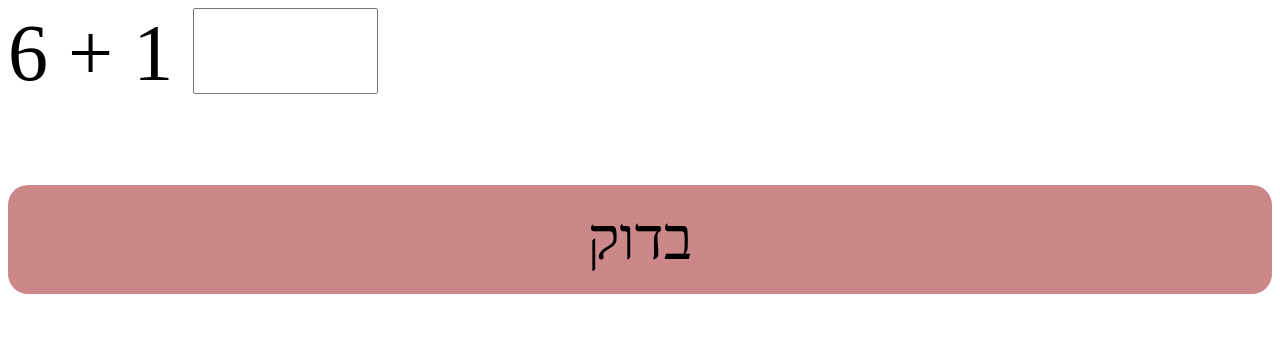
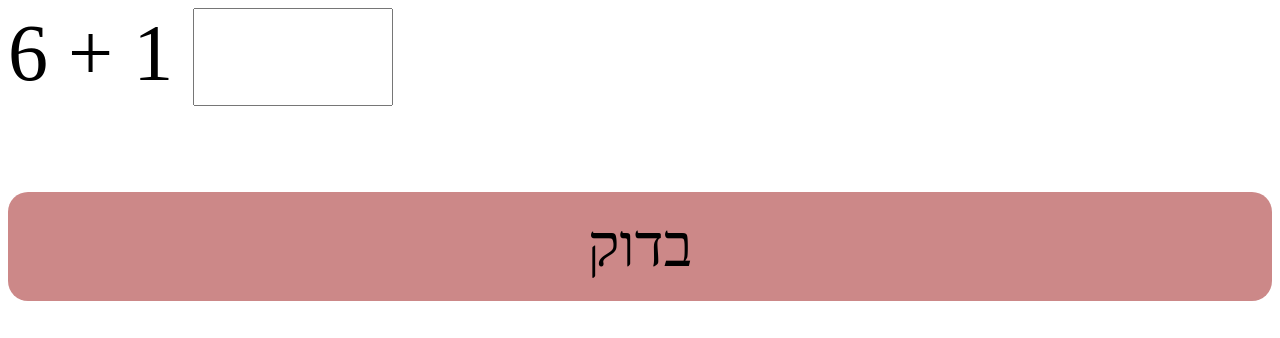
Before and after one commit to geymed/abmath, a plain HTML site: page index.html in a window 1280 px wide. Drawn offline with nearby package versions, Linux system fonts and the light colour scheme.

Commit message:
some more input styling

```diff
--- a/static/style.css
+++ b/static/style.css
@@ -17,6 +17,9 @@ margin-bottom: 40px;
 }
 
 #result {
-  line-height:80px;
-  vertical-align:top;
+  line-height: 80px;
+  vertical-align: top;
+  font-size: 80px;
+  width: 200px;
+  text-align: center;
 }
```
Lines whose indentation alone changed are shown as unchanged.
